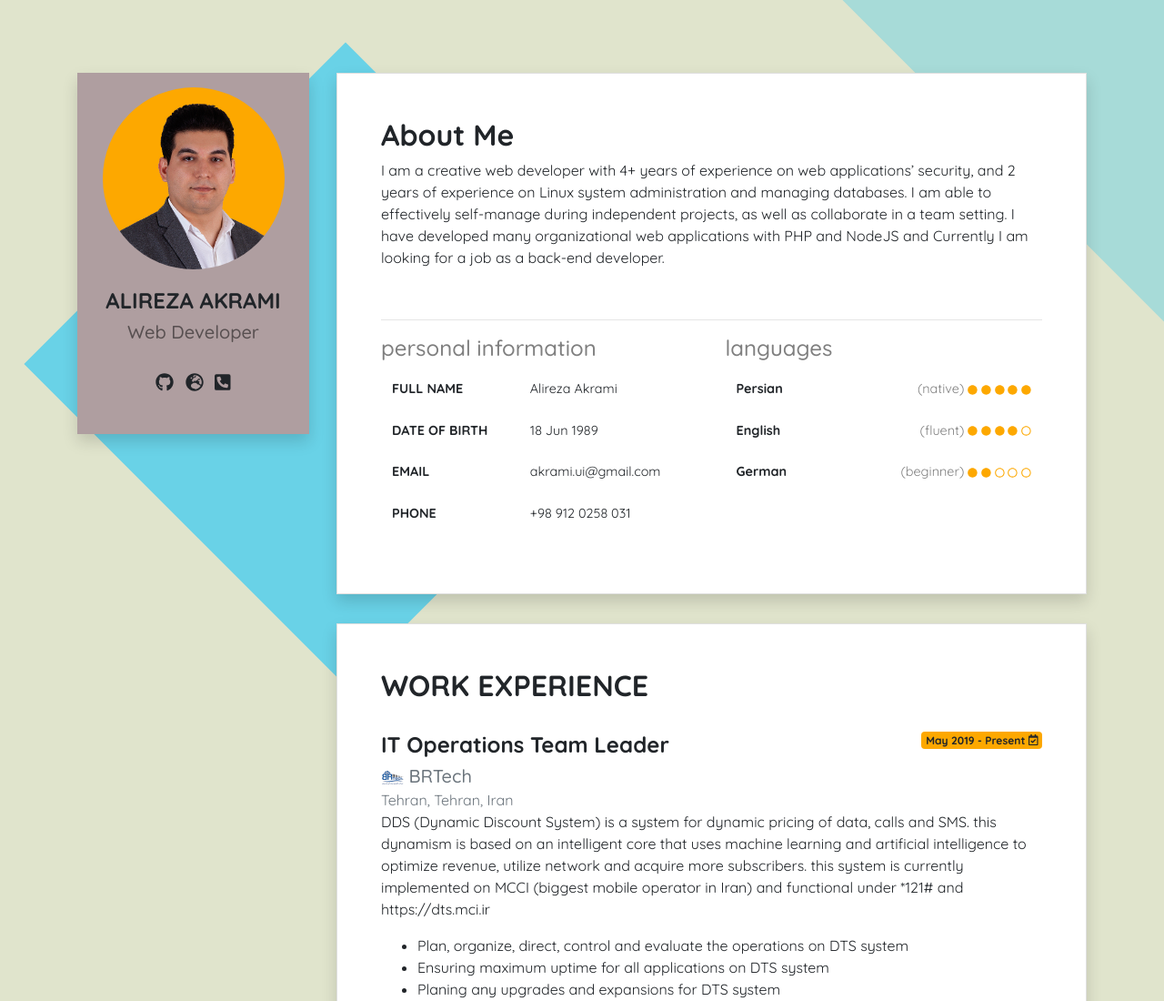
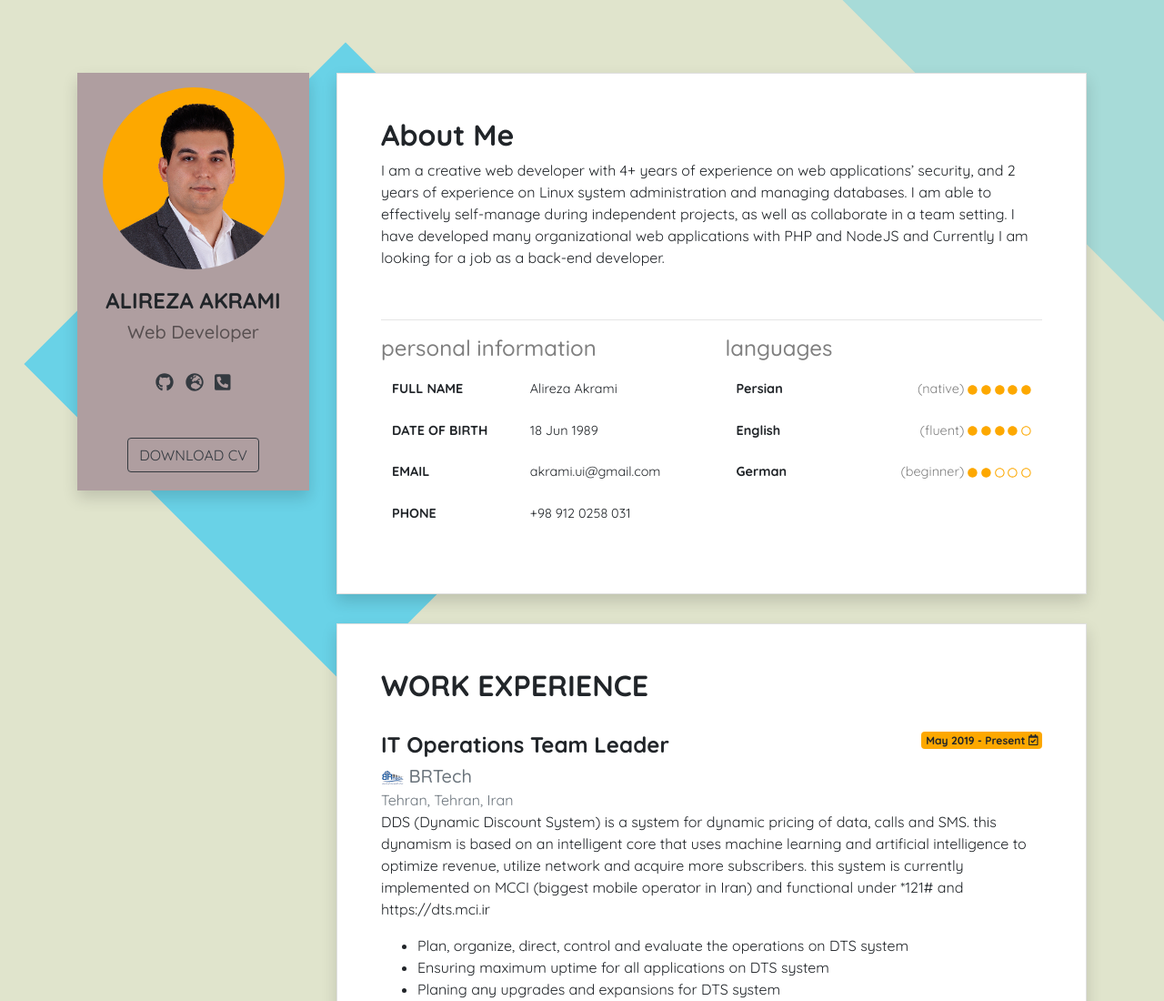
Before and after one commit to akrami/cv, a plain HTML site: page index.html in a window 1280 px wide. Shown: the top 1100 px of the page at 91% size. Drawn offline with Linux system fonts and the light colour scheme.

Commit message:
links updated

```diff
--- a/index.html
+++ b/index.html
@@ -25,10 +25,12 @@
                         <h5 class="text-black-50">Web Developer</h5>
                         <br>
                         <ul class="list-inline">
-                            <li class="list-inline-item"><h5><i class="fab fa-github"></i></h5></li>
-                            <li class="list-inline-item"><h5><i class="fas fa-globe-europe"></i></h5></li>
-                            <li class="list-inline-item"><h5><i class="fas fa-phone-square-alt"></i></h5></li>
+                            <li class="list-inline-item"><h5><a class="text-dark" href="https://github.com/akrami"><i class="fab fa-github"></i></a></h5></li>
+                            <li class="list-inline-item"><h5><a href="https://iakrami.ir/en" class="text-dark"><i class="fas fa-globe-europe"></i></a></h5></li>
+                            <li class="list-inline-item"><h5><a href="https://wa.me/989120258031" class="text-dark"><i class="fas fa-phone-square-alt"></i></a></h5></li>
                         </ul>
+                        <br>
+                        <a href="docs/resume.pdf" class="btn btn-outline-dark">DOWNLOAD CV</a>
                     </div>
                 </div>
             </div>
```
